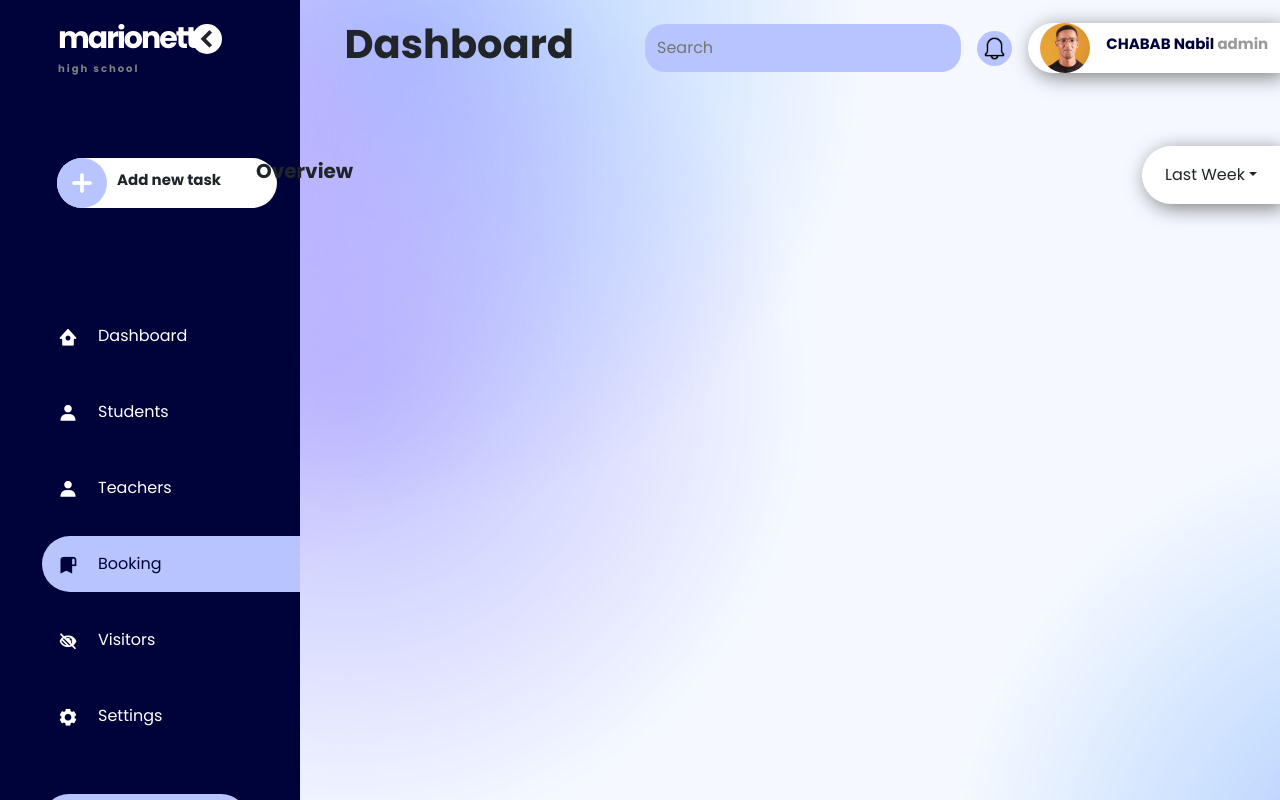
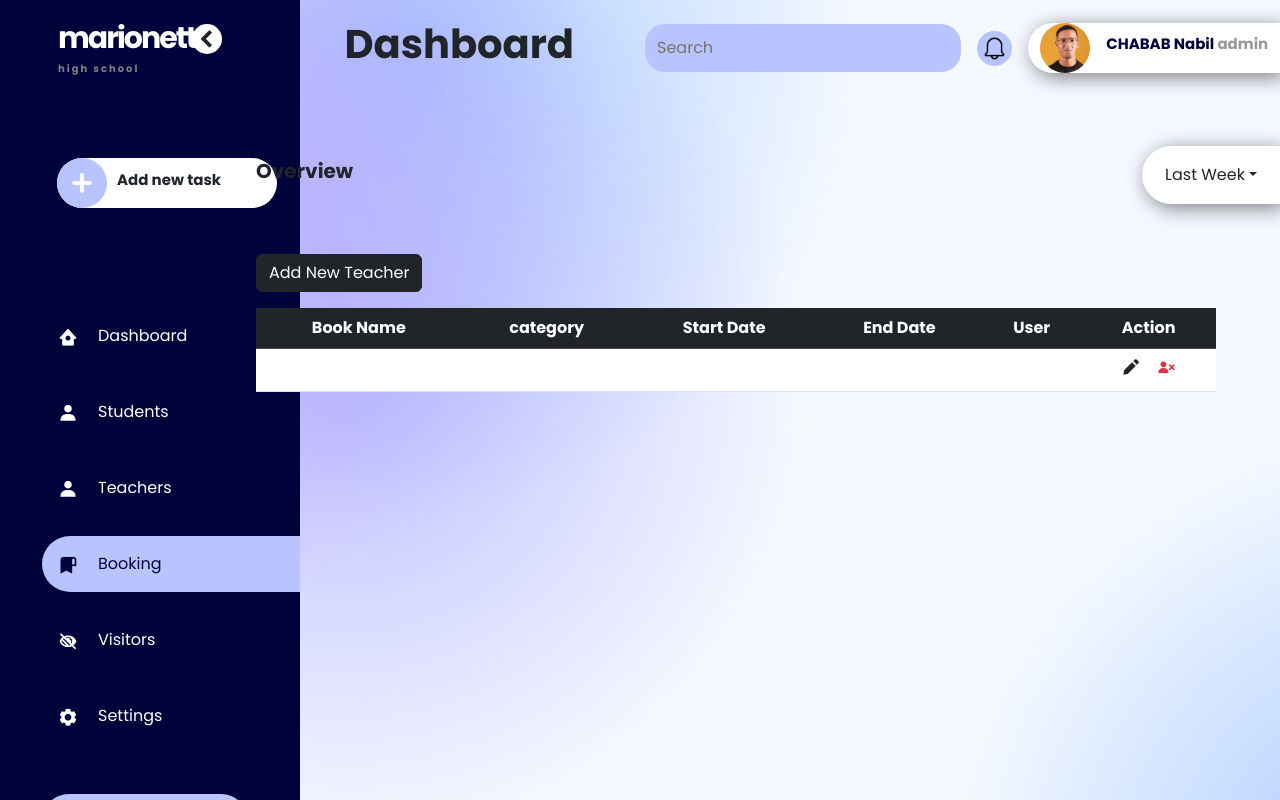
Before and after one commit to NabilChabab/Happy_mario, a PHP site: page /booking/booking.php in a window 1280 px wide. Run offline with PHP 8.4, Linux system fonts and the light colour scheme.

Commit message:
Quick Fix

```diff
--- a/booking/booking.php
+++ b/booking.php
@@ -101,6 +101,41 @@
     </div>
   </div>
 
+  <div class="content col-9">
+  <?php
+    if (isset($_GET["msg"])) {
+      $msg = $_GET["msg"];
+      echo '<div class="alert alert-success alert-dismissible fade show" role="alert">
+      ' . $msg . '
+      <button type="button" class="btn-close" data-bs-dismiss="alert" aria-label="Close"></button>
+    </div>';
+    }
+    ?>
+    <a href="add_teachers.php" class="btn btn-dark mb-3" data-aos="fade-down" data-aos-duration="1500">Add New Teacher</a>
+    <table class="table table-hover text-center">
+      <thead class="table-dark" data-aos="fade-left" data-aos-duration="1500">
+        <tr>
+          <th scope="col">Book Name</th>
+          <th scope="col">category</th>
+          <th scope="col">Start Date</th>
+          <th scope="col">End Date</th>
+          <th scope="col">User</th>
+          <th scope="col">Action</th>
+        </tr>
+      </thead>
+      <tbody data-aos="fade-right" data-aos-duration="1500">
+          <tr>
+            <td></td>
+            <td></td>
+            <td></td>
+            <td></td>
+            <td><img src="" style="max-width:40px;" class="rounded-5"></td>
+            <td><a href="" class="link-dark"><i class='bx bxs-pencil fs-5 me-3'></i></a><a href="" class="link-danger"><i class='bx bxs-user-x fs-5'></i></a></td>
+          </tr>
+      </tbody>
+    </table>
+  </div>
+
 
 
   <script src="assets/js/main.js"></script>
--- a/edit.php
+++ b/edit.php
@@ -90,7 +90,7 @@ if(isset($_POST['submit'])){
             <div class="row mb-3">
                 <div class="card mb-5">
                 <?php
-        include "connect.php";
+         include "connect.php";
           $requet = "SELECT * FROM `students` WHERE id = $id";
           $query = mysqli_query($connect , $requet);
           while($rows = mysqli_fetch_assoc($query)){
--- a/students.php
+++ b/students.php
@@ -15,7 +15,12 @@
   <link href="https://cdn.jsdelivr.net/npm/bootstrap@5.3.2/dist/css/bootstrap.min.css" rel="stylesheet"
     integrity="sha384-T3c6CoIi6uLrA9TneNEoa7RxnatzjcDSCmG1MXxSR1GAsXEV/Dwwykc2MPK8M2HN" crossorigin="anonymous">
 </head>
+<style>
 
+  .col-9{
+    margin-left:10%;
+  }
+</style>
 <body>
 
 
```
Also changed, not shown: add_students.php (+9 -2 lines), add_teachers.php (+8 -1 lines), teachers.php (+7 -0 lines).
